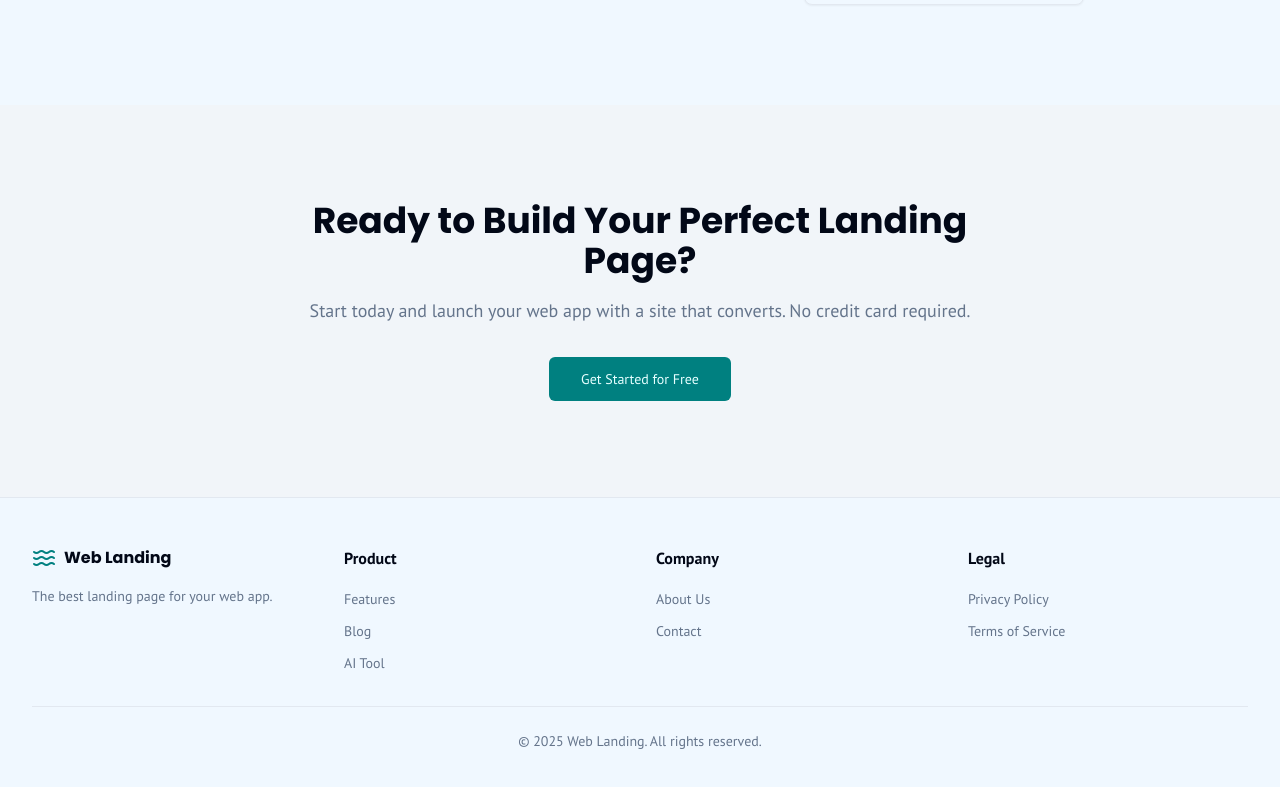
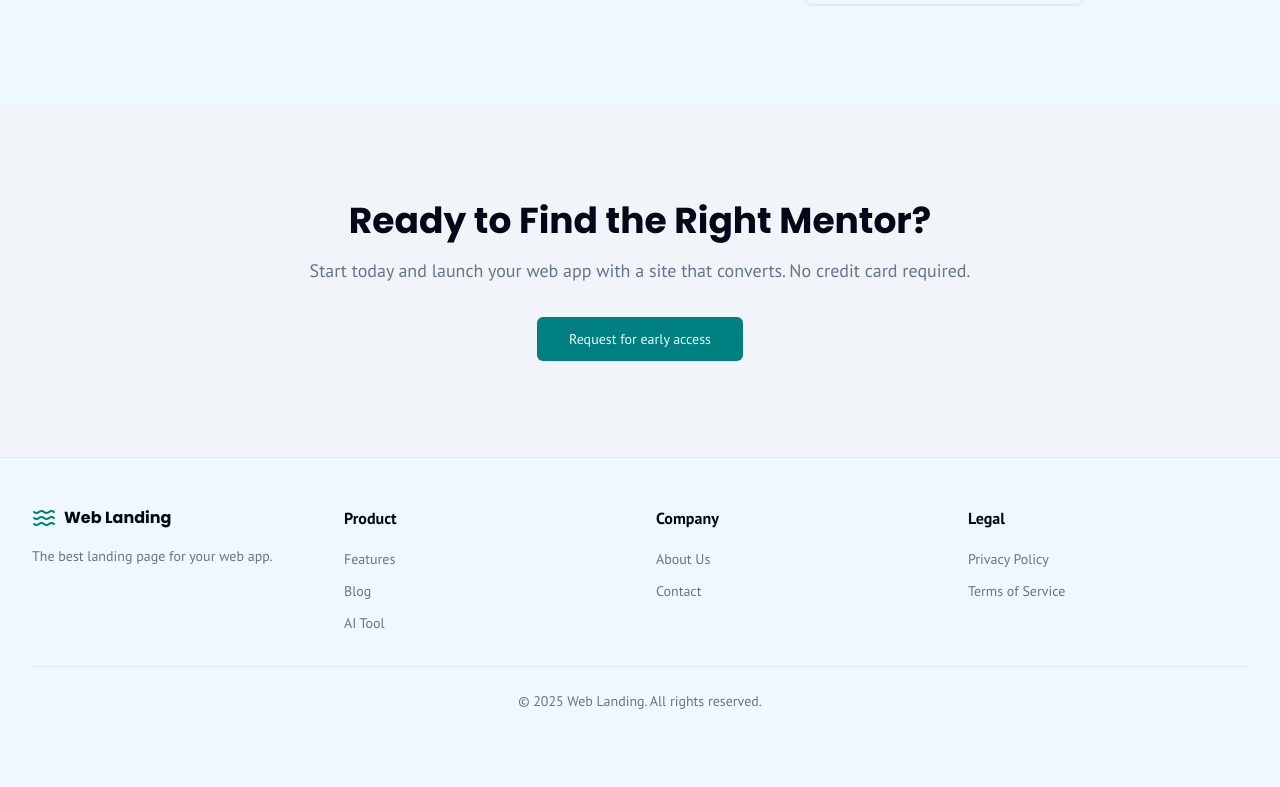
Before and after one commit to starbucker0/HelloMentorLanding, a Next.js app: page / in a window 1280 px wide. Shown: the part 1738-2525 px from the top of the page. After the commit the page ends 2497 px from the top, so only its background shows below. Built offline with nearby package versions, Linux system fonts and the light colour scheme.

Commit message:
Few changes for appearance

```diff
--- a/src/app/layout.tsx
+++ b/src/app/layout.tsx
@@ -6,7 +6,7 @@ import { Header } from '@/components/layout/header';
 import { Footer } from '@/components/layout/footer';
 
 export const metadata: Metadata = {
-  title: 'Web Landing',
+  title: 'HelloMentor',
   description: 'A beautiful landing page for your web app.',
 };
 
--- a/src/components/landing/cta.tsx
+++ b/src/components/landing/cta.tsx
@@ -5,12 +5,12 @@ export function Cta() {
     <section className="py-20 md:py-24 bg-muted">
       <div className="container text-center">
         <div className="max-w-2xl mx-auto">
-          <h2 className="text-3xl md:text-4xl font-bold font-headline">Ready to Build Your Perfect Landing Page?</h2>
+          <h2 className="text-3xl md:text-4xl font-bold font-headline">Ready to Find the Right Mentor?</h2>
           <p className="mt-4 text-lg text-muted-foreground">
             Start today and launch your web app with a site that converts. No credit card required.
           </p>
           <div className="mt-8">
-            <Button size="lg">Get Started for Free</Button>
+            <Button size="lg">Request for early access</Button>
           </div>
         </div>
       </div>
```
